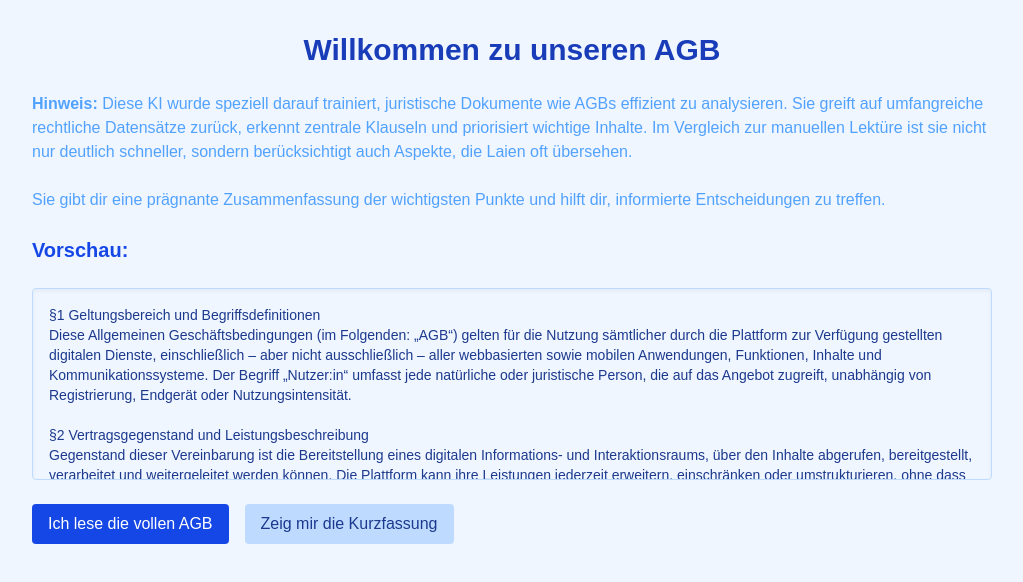
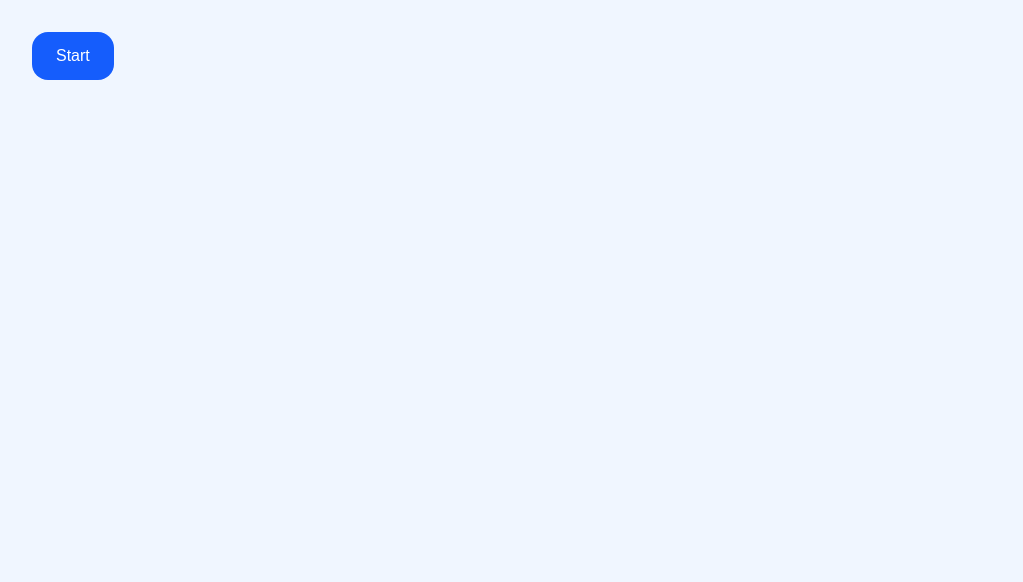
Before and after one commit to L0i0n0a/emotProtoyp, a Next.js app in the folder emotpsyprototype/: page / in a window 1280 px wide. Shown: the top 582 px of the page, without its empty margins (128-1151 px from the left). Built offline with nearby package versions, Linux system fonts and the light colour scheme.

Commit message:
feat: added start screen

```diff
--- /dev/null
+++ b/emotpsyprototype/app/components/TermsFlow.jsx
@@ -0,0 +1,34 @@
+// components/TermsFlow.js
+"use client";
+import { useState } from "react";
+import OptionSelector from "./OptionSelector";
+import TermsFull from "./TermsFull";
+import TermsSummary from "./TermsSummary";
+import ShameScreen from "./ShameScreen";
+
+function TermsFlow() {
+    const [choice, setChoice] = useState(null);
+    const [confirmed, setConfirmed] = useState(false);
+
+    if (confirmed) return <ShameScreen userChoice={choice} />;
+
+    return (
+        <div className="p-8 w-[80vw] mx-auto">
+            {!choice ? (
+                <OptionSelector onSelect={setChoice} />
+            ) : choice === "full" ? (
+                <TermsFull
+                    onConfirm={() => setConfirmed(true)}
+                    onBack={() => setChoice(null)}
+                />
+            ) : (
+                <TermsSummary
+                    onConfirm={() => setConfirmed(true)}
+                    onBack={() => setChoice(null)}
+                />
+            )}
+        </div>
+    );
+}
+
+export default TermsFlow;
--- a/emotpsyprototype/app/page.js
+++ b/emotpsyprototype/app/page.js
@@ -1,30 +1,22 @@
+// App.js
 "use client";
 import { useState } from "react";
-import OptionSelector from "./components/OptionSelector";
-import TermsFull from "./components/TermsFull";
-import TermsSummary from "./components/TermsSummary";
-import ShameScreen from "./components/ShameScreen";
+import TermsFlow from "./components/TermsFlow";
 
 function App() {
-  const [choice, setChoice] = useState(null);
-  const [confirmed, setConfirmed] = useState(false);
-
-  if (confirmed) return <ShameScreen userChoice={choice} />;
+  const [started, setStarted] = useState(false);
 
   return (
-    <div className="p-8 w-[80vw] mx-auto">
-      {!choice ? (
-        <OptionSelector onSelect={setChoice} />
-      ) : choice === "full" ? (
-        <TermsFull
-          onConfirm={() => setConfirmed(true)}
-          onBack={() => setChoice(null)}
-        />
+    <div className="p-8 w-[80vw] mx-auto ">
+      {!started ? (
+        <button
+          onClick={() => setStarted(true)}
+          className="px-6 py-3 bg-blue-600 text-white rounded-2xl hover:bg-blue-700 transition"
+        >
+          Start
+        </button>
       ) : (
-        <TermsSummary
-          onConfirm={() => setConfirmed(true)}
-          onBack={() => setChoice(null)}
-        />
+        <TermsFlow />
       )}
     </div>
   );
```
